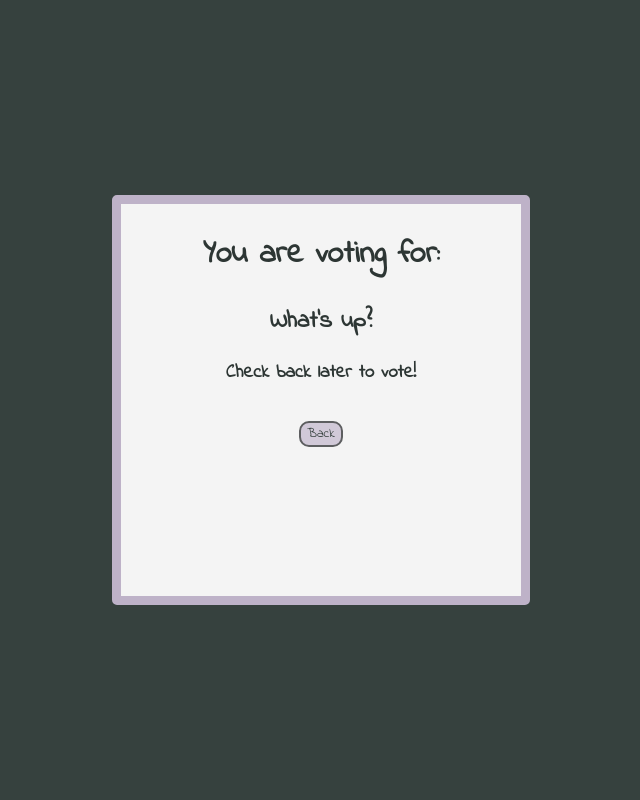
After one commit to nattiechan/po11, a Django app: template polls/templates/polls/vote.html in a window 1280 px wide. The commit adds this page. Shown: the whole page, without its empty margins (319-959 px from the left). Run offline with Django 4.2, Linux system fonts and the light colour scheme; the template is opened without the code that fills it: values that come from a table or form of the project are taken from there, others are empty; data comes from the database, SQL or seed files in the repository.

Commit message:
Add placeholder HTML for vote and results
Although vote and results functionalities are not
setup yet, create placeholder HTML in case the
APIs are called explicitly

In addition, some general checks on typing and
linting cleanup

```diff
--- a/mysite/urls.py
+++ b/mysite/urls.py
@@ -16,7 +16,7 @@ Including another URLconf
 from django.contrib import admin
 from django.urls import path, include
 
-urlpatterns = [
+urlpatterns: list = [
     path('admin/', admin.site.urls),
     path('polls/', include('polls.urls'))
 ]
--- a/polls/models.py
+++ b/polls/models.py
@@ -16,27 +16,27 @@ class Question(Model):
     question_text: CharField = CharField(max_length=200)
     pub_date: DateTimeField = DateTimeField('date published')
 
+    def __str__(self) -> str:
+        return str(self.question_text)
+
+    def was_published_recently(self) -> bool:
+        now: datetime = timezone.now()
+        return now - datetime.timedelta(days=1) <= self.pub_date <= now
+
     class Meta:
         constraints: list[UniqueConstraint] = [
             UniqueConstraint(fields=['question_text'], name='unique_question')
         ]
-
-    def __str__(self) -> str:
-        return self.question_text
-
-    def was_published_recently(self) -> bool:
-        now: datetime = timezone.now()
-        return now - datetime.timedelta(days=1) <= self.pub_date <= now
 
 class Choice(Model):
     question: ForeignKey = ForeignKey(Question, on_delete=CASCADE)
     choice_text: CharField = CharField(max_length=200)
     votes: IntegerField = IntegerField(default=0)
 
+    def __str__(self) -> str:
+        return str(self.choice_text)
+
     class Meta:
         constraints: list[UniqueConstraint] = [
             UniqueConstraint(fields=['question', 'choice_text'], name='unique_choice_per_question')
         ]
-
-    def __str__(self) -> str:
-        return self.choice_text
--- a/polls/static/polls/style.css
+++ b/polls/static/polls/style.css
@@ -87,3 +87,11 @@ button:hover {
   background-color: #637771;
   color: #d1c9d8;
 }
+
+/*
+* Remove text underline for button that goes straight to index.html
+* This is somewhat of a workaround to accommodate HTML templates
+*/
+#to-homepage::before {
+  height: 0;
+}
--- /dev/null
+++ b/polls/templates/polls/vote.html
@@ -0,0 +1,20 @@
+{% load static %}
+<link rel="stylesheet" href="{% static 'polls/style.css' %}" />
+<link rel="preconnect" href="https://fonts.googleapis.com" />
+<link rel="preconnect" href="https://fonts.gstatic.com" crossorigin />
+<link
+  href="https://fonts.googleapis.com/css2?family=Indie+Flower&family=Neuton:wght@700&display=swap"
+  rel="stylesheet"
+/>
+<body>
+  <section class="container">
+    <h1>You are voting for:</h1>
+    <h2>{{ question.question_text }}</h2>
+    <h3>Check back later to vote!</h3>
+    <div class="button-center">
+      <a id="to-homepage" href="{% url 'polls:index' %}">
+        <button>Back</button>
+      </a>
+    </div>
+  </section>
+</body>
```
Also changed, not shown: polls/templates/polls/results.html (added, +20 -0 lines), polls/views.py (+6 -4 lines), polls/templates/polls/detail.html (renamed from polls/templates/polls/details.html), polls/tests.py (line endings or trailing spaces).
